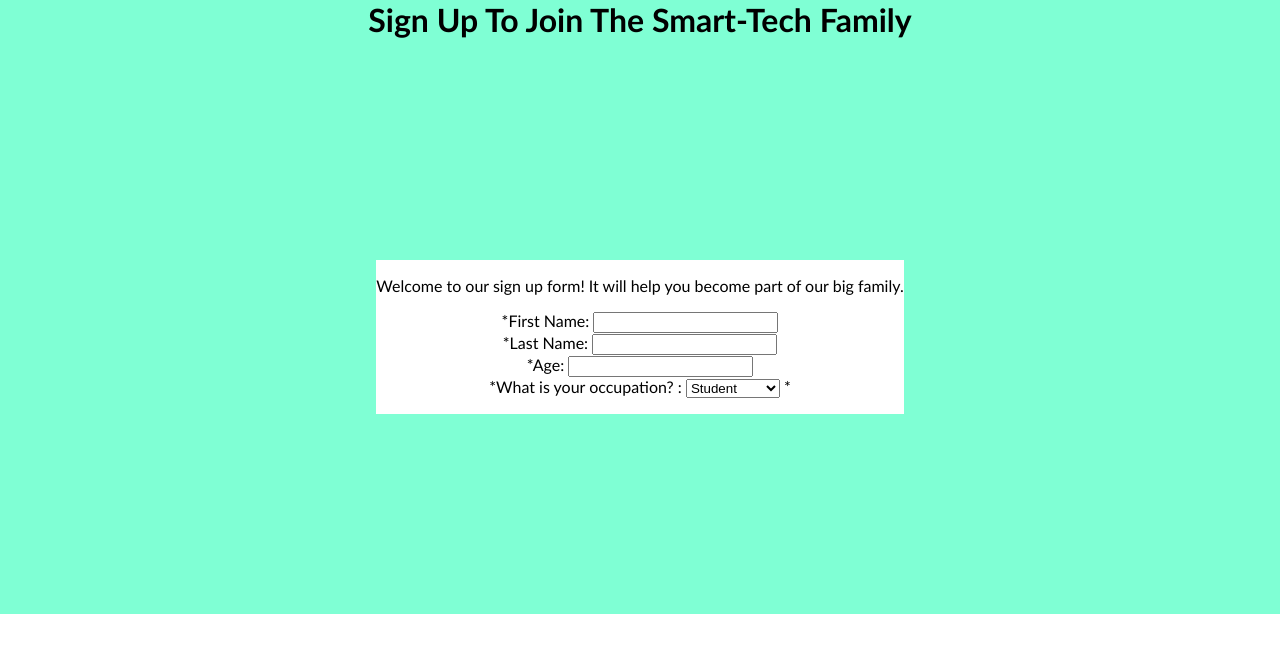
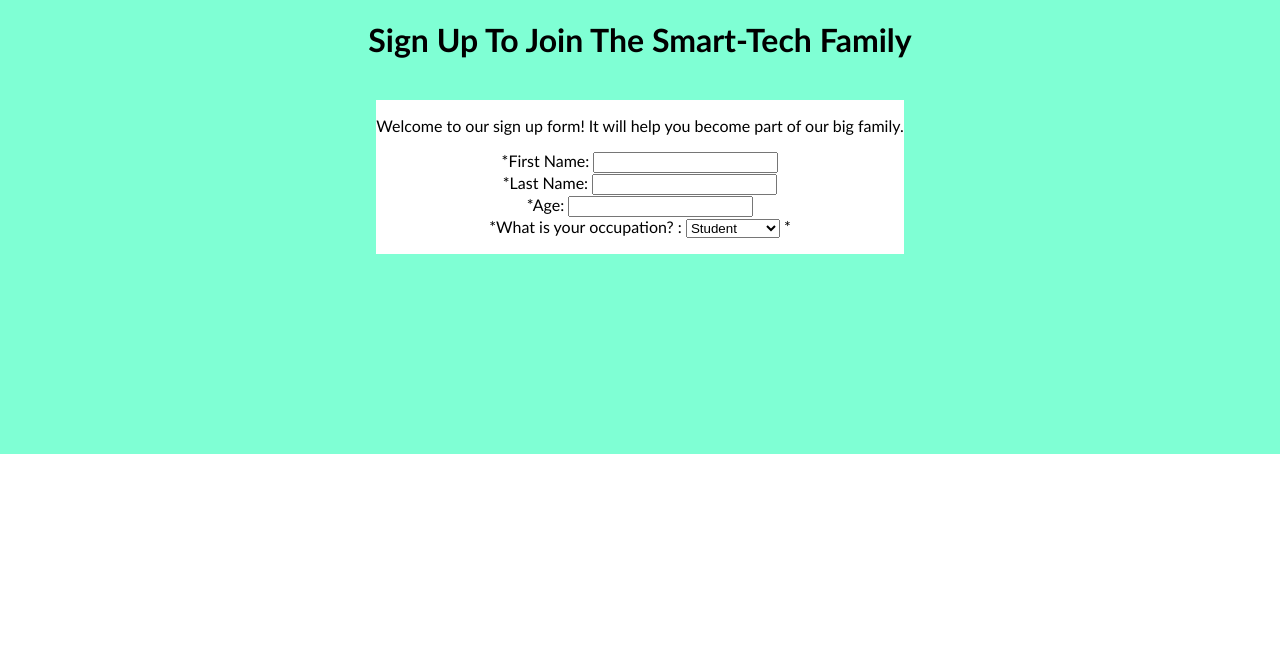
Before and after one commit to KimVianney/Challenge-2, a plain HTML site: page index.html in a window 1280 px wide. Drawn offline with Linux system fonts and the light colour scheme.

Commit message:
My progress on challenge 2

```diff
--- a/style.css
+++ b/style.css
@@ -1,20 +1,24 @@
-/*@import url(https://fonts.googleapis.com/css?family=Raleway:400,500);*/
+
 body{
     margin: 0;
     font-family:'Raleway', 'Trebuchet MS', 'Lucida Sans Unicode', 'Lucida Grande', 'Lucida Sans', Arial, sans-serif;
     text-align: center;
 
 }
+h1{
+    padding: 20px;
+}
 #container{
     background-color:  aquamarine;
+    margin: 0;
 
 }
 .content{
     background-color: white;
     color: black;
-    margin-top: 200px;
-    margin-left: 100px;
-    margin-right: 100px;
+   /* margin-top: 200px;
+   /* margin-left: 100px;
+    margin-right: 100px;*/
     margin-bottom: 200px;
     display: inline-block;
     position: center;
```
